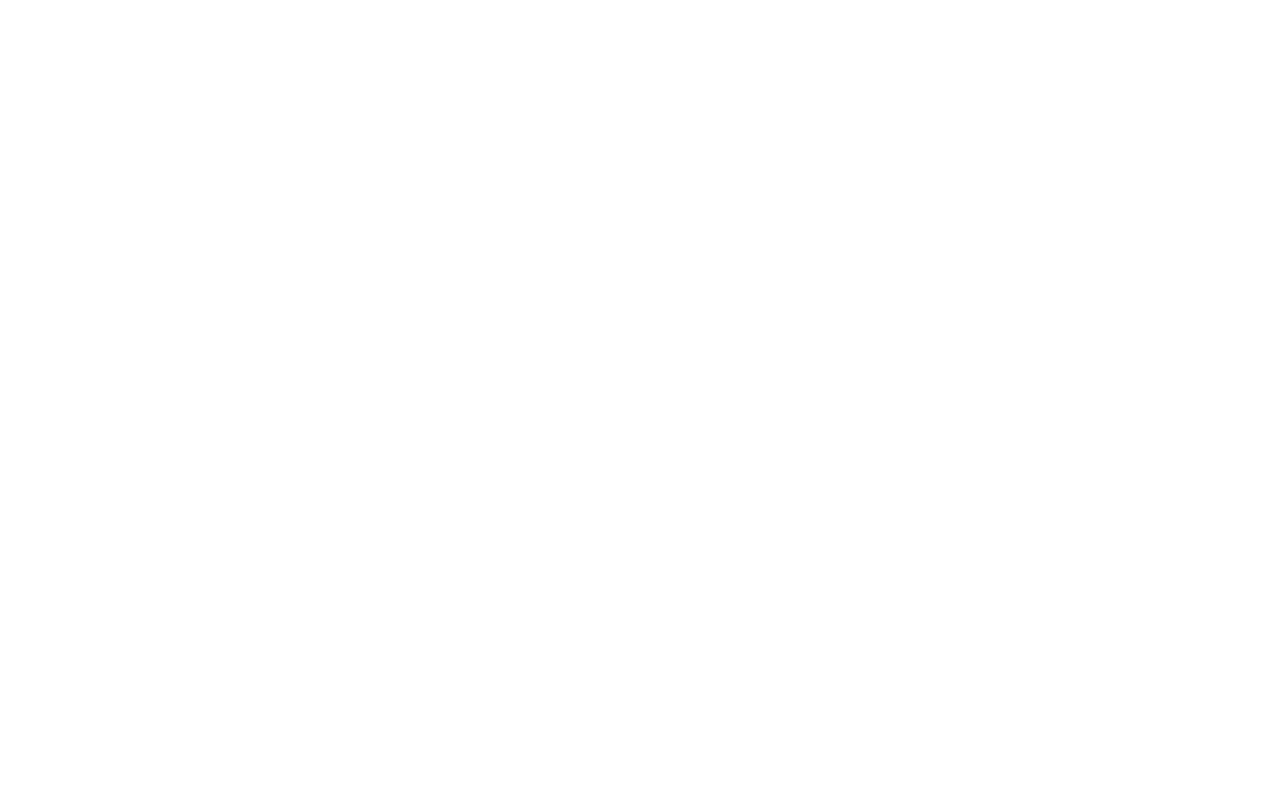
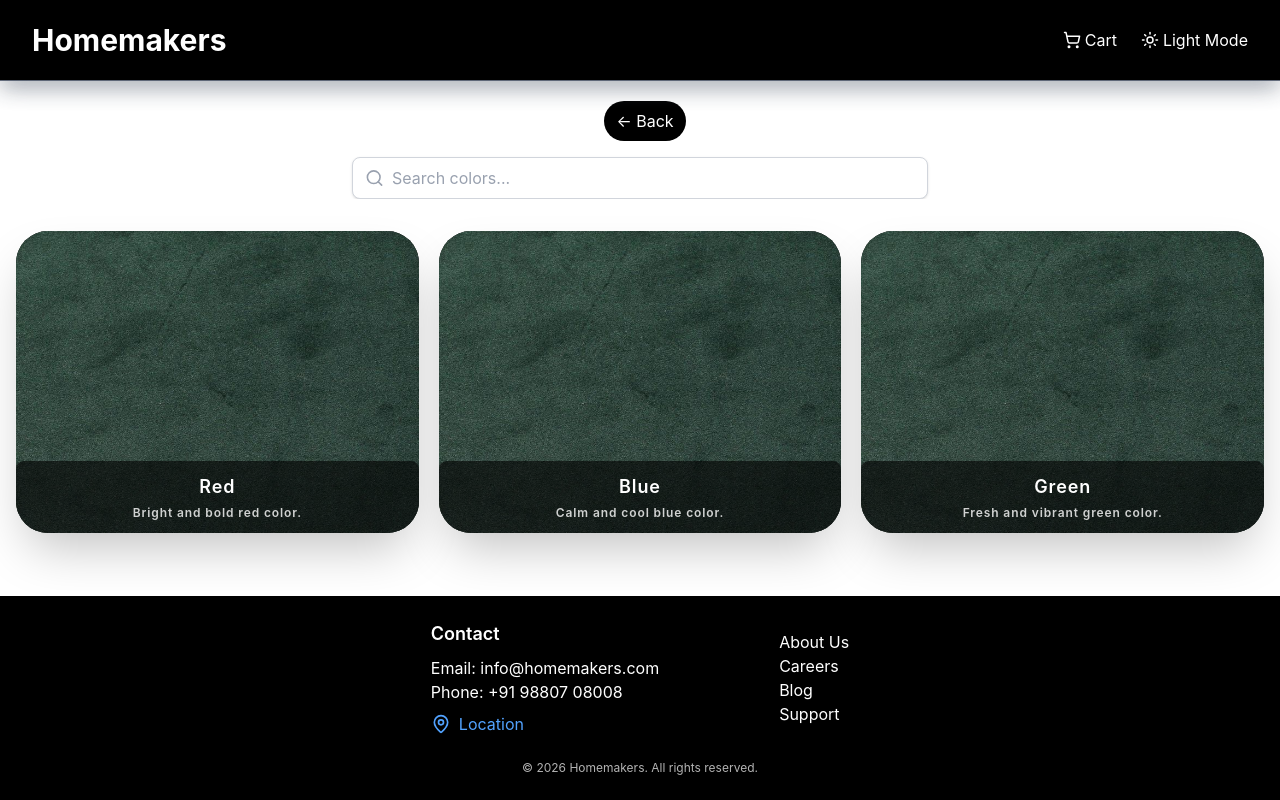
Before and after one commit to kandakatlasatwik/homemaker, a React app in the folder frontend/: page /select-color in a window 1280 px wide. Before the commit this address had no page. Built offline with nearby package versions, Linux system fonts and the light colour scheme; the HTML template or start-up script is replaced by a standard one.

Commit message:
created pages and search bar

```diff
--- a/frontend/src/App.jsx
+++ b/frontend/src/App.jsx
@@ -2,6 +2,7 @@ import React from 'react';
 import { BrowserRouter, Routes, Route } from 'react-router-dom';
 import SelectProducts from './pages/SelectProducts';
 import SelectTexture from './pages/SelectTexture';
+import SelectColor from './pages/SelectColor';
 
 function App() {
   return (
@@ -10,6 +11,7 @@ function App() {
 
         <Route path="/" element={<SelectProducts />} />
         <Route path="/select-texture" element={<SelectTexture />} />
+        <Route path="/select-color" element={<SelectColor />} />
       </Routes>
     </BrowserRouter>
   );
--- a/frontend/src/components/layout/Footer.jsx
+++ b/frontend/src/components/layout/Footer.jsx
@@ -5,14 +5,14 @@ const Footer = () => {
     <footer className="bg-black text-white py-6  fixed-footer mt-8">
       <div className="container mx-auto px-4 flex flex-col sm:flex-row sm:justify-center sm:gap-30 items-center">
         <div className="mb-4 sm:mb-0">
-          <h2 className="text-lg font-semibold mb-2">Contact</h2>
-          <p>Email: info@homemakers.com</p>
-          <p>Phone: +91 98807 08008</p>
+          <h2 className="text-lg font-semibold mb-2 hover:text-amber-200 hover:cursor-pointer">Contact</h2>
+          <p className="hover:text-amber-200 hover:cursor-pointer">Email: info@homemakers.com</p>
+          <p className="hover:text-amber-200 hover:cursor-pointer">Phone: +91 98807 08008</p>
               <a
                 href="https://www.google.com/maps/place/5t+block,+15,+11th+Main+Rd,+5T+Block,+Vishya+Bank+Colony,+DK+Naik+Nagar,+Jayanagar,+Bengaluru,+Karnataka+560041,+India"
                 target="_blank"
                 rel="noopener noreferrer"
-                className="flex items-center gap-2 mt-2 text-blue-400 hover:underline"
+                className="flex items-center gap-2 mt-2 text-blue-400 hover:underline hover:cursor-pointer hover:text-amber-200"
                 title="View location on Google Maps"
               >
                 <MapPin size={20} />
@@ -20,11 +20,11 @@ const Footer = () => {
               </a>
         </div>
         <div >
-          <ul className="flex flex-col left-1.5" >
-            <li>About Us</li>
-            <li>Careers</li>
-            <li>Blog</li>
-            <li>Support</li>
+          <ul className="flex flex-col left-1.5 hover:cursor-pointer" >
+            <li className="hover:text-amber-200">About Us</li>
+            <li className="hover:text-amber-200">Careers</li>
+            <li className="hover:text-amber-200">Blog</li>
+            <li className="hover:text-amber-200">Support</li>
           </ul>
         </div>
       </div>
--- a/frontend/src/components/layout/NavBar.jsx
+++ b/frontend/src/components/layout/NavBar.jsx
@@ -5,9 +5,13 @@ import { useNavigate } from 'react-router-dom';
 const NavBar = () => {
   const navigate = useNavigate();
   return (
-    <nav className="fixed-navbar">
-      <div className="flex flex-row items-center justify-between px-4 sm:px-8 py-3 h-20 bg-black w-full">
-        <h1
+      <nav className="fixed-navbar sticky top-0 left-0 w-full z-50 border-b border-gray-500 bg-black ">
+      {/* Blurred border highlight */}
+        <div className="absolute left-0 right-0 -bottom-1 h-3 pointer-events-none z-0">
+          <div className="w-full h-full blur-md bg-gray-600 opacity-90" />
+      </div>
+      <div className="flex flex-row items-center justify-between px-4 sm:px-8 py-3 h-20 bg-black w-full backdrop-blur-md relative z-10">
+          <h1
           className="text-2xl sm:text-3xl font-bold text-white rounded-lg attractive-border hover:cursor-pointer cursor-pointer"
           onClick={() => navigate('/')}
           title="Go to Home"
--- a/frontend/src/components/sections/Hero.jsx
+++ b/frontend/src/components/sections/Hero.jsx
@@ -1,21 +1,69 @@
-import React from "react";
+import React, { useState } from "react";
 import ProductCard from "../ui/ProductCard";
+import TextureCard from "../ui/TextureCard";
+import ColorCard from "../ui/ColorCard";
 import { useNavigate } from "react-router-dom";
+import { Search } from "lucide-react";
+import { searchTextures } from "../../utils/searchUtils";
 
-const Hero = () => {
+const Hero = ({ type }) => {
   const navigate = useNavigate();
   const handleSofaClick = () => {
     navigate("/select-texture");
   };
+
+  // Texture data
+  const textureData = [
+    { name: "Velvet Touch", description: "Soft, luxurious velvet texture for premium sofas." },
+    { name: "Linen Weave", description: "Classic linen weave, breathable and elegant." },
+    { name: "Leather Grain", description: "Durable leather grain for a timeless look." },
+    { name: "Suede Finish", description: "Smooth suede finish, perfect for cozy spaces." },
+  ];
+
+  const [search, setSearch] = useState("");
+  const filteredTextures = type === 'texture' ? searchTextures(textureData, search) : [];
   return (
     <section className="w-full  bg-white ">
       <div className="container mx-auto px-4 grid grid-cols-1   gap-8 items-center min-h-[350px]">
         <div className="flex flex-col justify-center space-y-4">
-          <h1 className="text-4xl md:text-5xl font-bold text-gray-900 text-center mt-8">Welcome to Homemakers</h1>
-          <p className="text-lg text-gray-600 text-center">Your one-stop shop for home essentials.</p>
-          <div className="grid grid-cols-1 gap-2  sm:grid sm:grid-cols-2">
-            <ProductCard onClick={handleSofaClick} />
-            <ProductCard />
+          {type !== 'texture' && (
+            <>
+              <h1 className="text-4xl md:text-5xl font-bold text-gray-900 text-center mt-8">Welcome to Homemakers</h1>
+              <p className="text-lg text-gray-600 text-center">Your one-stop shop for home essentials.</p>
+            </>
+          )}
+          {type === 'texture' && (
+            <div className="flex justify-center mt-4">
+              <div className="flex items-center w-full max-w-md border border-gray-300 rounded-lg px-3 py-2 bg-white transition-all duration-200 focus-within:border-amber-400 hover:border-amber-400 shadow-sm">
+                <Search className="text-gray-400 mr-2" size={20} />
+                <input
+                  type="text"
+                  placeholder="Search textures..."
+                  className="w-full outline-none bg-transparent text-gray-700 placeholder-gray-400"
+                  value={search}
+                  onChange={e => setSearch(e.target.value)}
+                />
+              </div>
+            </div>
+          )}
+
+          <div className=" grid grid-cols-1 gap-5  sm:grid sm:grid-cols-3 mt-4 ">
+            {type === 'texture' ? (
+              filteredTextures.length > 0 ? (
+                filteredTextures.map((t, i) => (
+                  <TextureCard key={t.name + i} name={t.name} description={t.description} />
+                ))
+              ) : (
+                <div className="col-span-full text-center text-gray-400 py-8">No textures found.</div>
+              )
+            ) : (
+              <>
+                <ProductCard onClick={handleSofaClick} />
+                <ProductCard />
+                <ProductCard />
+                {type === 'color' && <ColorCard />}
+              </>
+            )}
           </div>
         </div>
       </div>
--- /dev/null
+++ b/frontend/src/components/ui/ColorCard.jsx
@@ -0,0 +1,20 @@
+import React from 'react';
+import color from "../../assets/images/color.png";
+
+const ColorCard = ({ image = color, name = "Color Name", description = "Color description here." }) => {
+  return (
+    <div className="relative flex group hover:cursor-pointer transform transition-transform duration-300 hover:scale-102 shadow-2xl rounded-2xl sm:rounded-4xl aspect-[4/3] w-full h-full overflow-hidden bg-black">
+      <img
+        src={image}
+        alt={name}
+        className="w-full h-full object-cover block "
+      />
+      <div className="absolute bottom-0 left-0 w-full bg-black/60 text-white p-3 rounded-lg text-lg font-semibold tracking-wider text-center z-10 opacity-100 transition-opacity duration-300">
+        {name}
+        <div className="text-xs mt-1 opacity-80">{description}</div>
+      </div>
+    </div>
+  );
+}
+
+export default ColorCard
--- a/frontend/src/components/ui/ProductCard.jsx
+++ b/frontend/src/components/ui/ProductCard.jsx
@@ -4,12 +4,12 @@ import sofa1 from "../../assets/images/Sofa.png";
 
 const ProductCard = ({ onClick }) => (
   <div
-    className="relative inline-block group hover:cursor-pointer transform transition-transform duration-300 hover:scale-102"
+    className="relative flex group hover:cursor-pointer transform transition-transform duration-300 hover:scale-102 shadow-2xl rounded-2xl sm:rounded-4xl aspect-[4/3] w-full h-full overflow-hidden bg-black"
     onClick={onClick}>
     <img
       src={sofa1}
       alt="Sofa"
-      className="w-full h-full object-cover block rounded-2xl sm:rounded-4xl shadow-lg group-hover:ring-primary/80 transition-all duration-300"
+      className="w-full h-full object-cover block"
     />
     <div className="absolute top-1/2 left-1/2 transform -translate-x-1/2 -translate-y-1/2 bg-gray-500 bg-opacity-50 text-gray-100 px-8 py-4 rounded-lg text-2xl font-semibold tracking-wider text-center z-10 opacity-0 group-hover:opacity-100 transition-opacity duration-300">
       SOFA COLLECTIONS
--- a/frontend/src/components/ui/TextureCard.jsx
+++ b/frontend/src/components/ui/TextureCard.jsx
@@ -1,15 +1,26 @@
 import React from 'react'
+import { useNavigate } from 'react-router-dom';
 import texture from "../../assets/images/texture1.png";
 
 
-const TextureCard = () => {
+
+const TextureCard = ({ image = texture, name = "Texture Name", description = "Texture description here." }) => {
+  const navigate = useNavigate();
+
   return (
-    <div className="flex justify-center items-center">
+    <div
+      className="relative flex group hover:cursor-pointer transform transition-transform duration-300 hover:scale-102 shadow-2xl rounded-2xl sm:rounded-4xl aspect-[4/3] w-full h-full overflow-hidden bg-black"
+      onClick={()=>{navigate('/select-color')}}
+    >
       <img
-        src={texture}
-        alt="texturepng"
-        className="w-80 h-80 sm:w-[28rem] sm:h-[28rem] object-cover block rounded-2xl sm:rounded-xl shadow-lg group-hover:ring-primary/80 transition-all duration-300"
+        src={image}
+        alt={name}
+        className="w-full h-full object-cover block "
       />
+      <div className="absolute bottom-0 left-0 w-full bg-black/60 text-white p-3 rounded-lg text-lg font-semibold tracking-wider text-center z-10 opacity-100 transition-opacity duration-300">
+        {name}
+        <div className="text-xs mt-1 opacity-80">{description}</div>
+      </div>
     </div>
   );
 }
--- /dev/null
+++ b/frontend/src/pages/SelectColor.jsx
@@ -0,0 +1,65 @@
+import NavBar from "../components/layout/NavBar";
+import Footer from "../components/layout/Footer";
+import Hero from '../components/sections/Hero';
+import ColorCard from '../components/ui/ColorCard';
+import { useNavigate } from 'react-router-dom';
+import { ArrowLeftCircle } from 'lucide-react';
+
+import React, { useState } from 'react';
+import { Search } from 'lucide-react';
+const SelectColor = () => {
+  const navigate = useNavigate();
+  const [search, setSearch] = useState("");
+  // Example color data
+  const colorData = [
+    { name: "Red", description: "Bright and bold red color." },
+    { name: "Blue", description: "Calm and cool blue color." },
+    { name: "Green", description: "Fresh and vibrant green color." },
+  ];
+  const filteredColors = colorData.filter(c =>
+    c.name.toLowerCase().includes(search.toLowerCase()) ||
+    c.description.toLowerCase().includes(search.toLowerCase())
+  );
+  return (
+    <div className="min-h-screen flex flex-col">
+      <NavBar />
+      <div className="sm:text-center mt-2.5">
+        <div
+          className="text-l ml-2.5 mt-2.5 bg-black rounded-3xl px-3 py-2 text-white inline-block bg-blend-lighten hover:cursor-pointer items-center gap-2"
+          onClick={() => navigate('/select-texture')}
+        >
+          <span className="block sm:hidden"><ArrowLeftCircle size={24} /></span>
+          <span className="hidden sm:inline">{'<- Back'}</span>
+        </div>
+      </div>
+      <div className="flex justify-center mt-4 px-2 sm:px-0">
+        <div className="flex items-center w-full max-w-md sm:max-w-lg md:max-w-xl border border-gray-300 rounded-lg px-2 sm:px-3 py-2 bg-white transition-all duration-200 focus-within:border-amber-400 hover:border-amber-400 shadow-sm">
+          <Search className="text-gray-400 mr-2" size={20} />
+          <input
+            type="text"
+            placeholder="Search colors..."
+            className="w-full outline-none bg-transparent text-gray-700 placeholder-gray-400 text-sm sm:text-base px-1 sm:px-0"
+            value={search}
+            onChange={e => setSearch(e.target.value)}
+          />
+        </div>
+      </div>
+      <section className="w-full bg-white flex-grow">
+        <div className="container mx-auto px-4 grid grid-cols-1 gap-8 items-center min-h-[350px]">
+          <div className="grid grid-cols-1 gap-5 sm:grid-cols-3 mt-4">
+            {filteredColors.length > 0 ? (
+              filteredColors.map((c, i) => (
+                <ColorCard key={c.name + i} name={c.name} description={c.description} />
+              ))
+            ) : (
+              <div className="col-span-full text-center text-gray-400 py-8">No colors found.</div>
+            )}
+          </div>
+        </div>
+      </section>
+      <Footer />
+    </div>
+  )
+}
+
+export default SelectColor
--- a/frontend/src/pages/SelectProducts.jsx
+++ b/frontend/src/pages/SelectProducts.jsx
@@ -7,7 +7,7 @@ const SelectProducts = () => {
   return (
     <>
     <NavBar />
-    <Hero />
+    <Hero type="product" />
     <Footer />
     </>
 
--- /dev/null
+++ b/frontend/src/utils/searchUtils.js
@@ -0,0 +1,18 @@
+// searchUtils.js
+// Utility function for searching textures by name or description
+
+/**
+ * Filters an array of texture objects by a search query.
+ * @param {Array<{name: string, description: string}>} textures - Array of texture objects.
+ * @param {string} query - The search string.
+ * @returns {Array<{name: string, description: string}>} Filtered array matching the query.
+ */
+export function searchTextures(textures, query) {
+  if (!query) return textures;
+  const lowerQuery = query.toLowerCase();
+  return textures.filter(
+    t =>
+      t.name.toLowerCase().includes(lowerQuery) ||
+      t.description.toLowerCase().includes(lowerQuery)
+  );
+}
```
Also changed, not shown: frontend/src/pages/SelectTexture.jsx (+3 -10 lines), frontend/src/assets/images/color.png (added).
